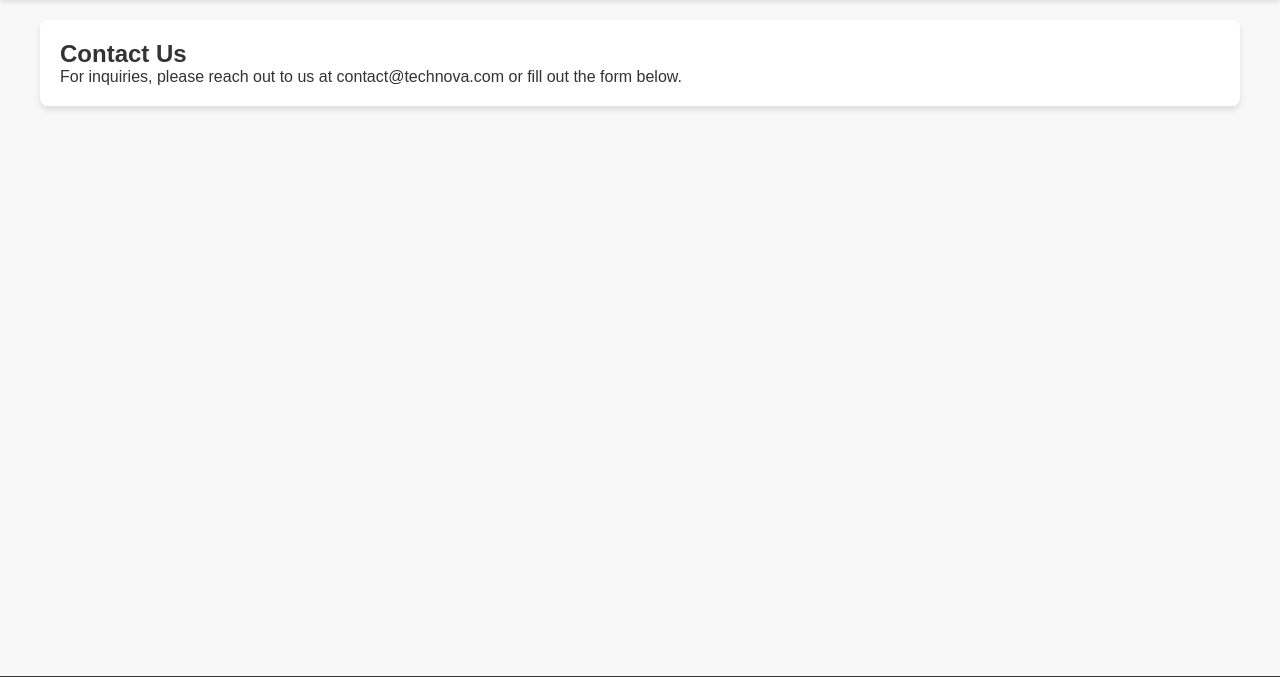
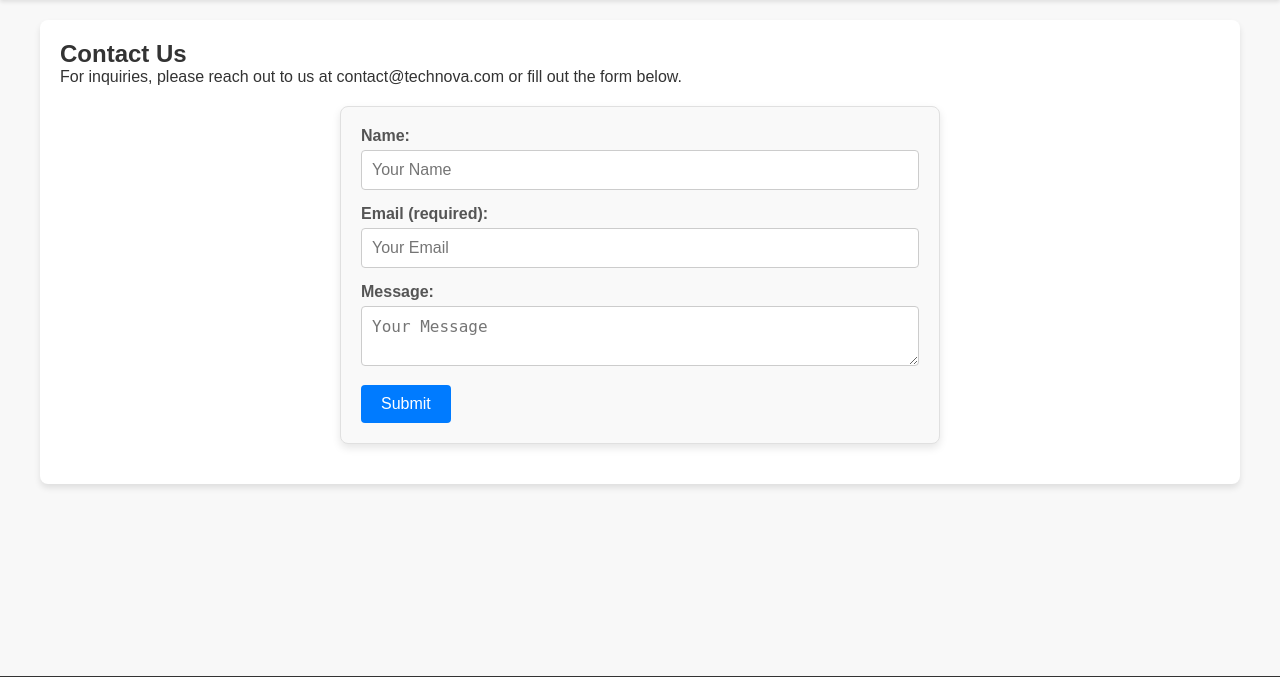
Before and after one commit to AHM-Saiful-Islam/WebsiteWithDjango, a Django app: page /contact/ in a window 1280 px wide. Shown: the part 68-745 px from the top of the page. Run offline with Django 5.2, Linux system fonts and the light colour scheme.

Commit message:
Create contact form

```diff
--- a/science_tech_blog/blog/static/css/style.css
+++ b/science_tech_blog/blog/static/css/style.css
@@ -195,3 +195,69 @@ footer {
         font-size: 14px;
     }
 }
+
+/* Basic styling for the form container - Start */
+.contact-form {
+    background-color: #f9f9f9;
+    border: 1px solid #e0e0e0;
+    border-radius: 8px;
+    padding: 20px;
+    box-shadow: 0 4px 8px rgba(0, 0, 0, 0.1);
+    max-width: 600px;
+    margin: 20px auto;
+}
+
+/* Styling for form headings */
+.contact-form h2 {
+    text-align: center;
+    margin-bottom: 15px;
+    color: #333;
+}
+
+/* Styling for labels */
+.contact-form label {
+    display: block;
+    margin-bottom: 5px;
+    font-weight: bold;
+    color: #555;
+}
+
+/* Styling for input fields and textarea */
+.contact-form .form-control {
+    width: 100%;
+    padding: 10px;
+    margin-bottom: 15px;
+    border: 1px solid #ccc;
+    border-radius: 4px;
+    font-size: 16px;
+}
+
+.contact-form .form-control:focus {
+    border-color: #007bff;
+    outline: none;
+    box-shadow: 0 0 5px rgba(0, 123, 255, 0.5);
+}
+
+/* Styling for the submit button */
+.contact-form .btn {
+    background-color: #007bff;
+    color: #fff;
+    padding: 10px 20px;
+    border: none;
+    border-radius: 4px;
+    cursor: pointer;
+    font-size: 16px;
+    transition: background-color 0.3s ease;
+}
+
+.contact-form .btn:hover {
+    background-color: #0056b3;
+}
+
+/* Responsive design for smaller screens */
+@media (max-width: 768px) {
+    .contact-form {
+        padding: 15px;
+    }
+}
+/* Basic styling for the form container - End */
--- a/science_tech_blog/blog/templates/blog/contact.html
+++ b/science_tech_blog/blog/templates/blog/contact.html
@@ -5,6 +5,26 @@
     <section>
         <h2>Contact Us</h2>
         <p>For inquiries, please reach out to us at contact@technova.com or fill out the form below.</p>
+
+        <form action="/submit_contact/" method="post" class="contact-form">
+            {% csrf_token %}
+            <div class="form-group">
+                <label for="name">Name:</label>
+                <input type="text" id="name" name="name" class="form-control" placeholder="Your Name">
+            </div>
+
+            <div class="form-group">
+                <label for="email">Email (required):</label>
+                <input type="email" id="email" name="email" class="form-control" placeholder="Your Email" required>
+            </div>
+
+            <div class="form-group">
+                <label for="message">Message:</label>
+                <textarea id="message" name="message" class="form-control" placeholder="Your Message"></textarea>
+            </div>
+
+            <button type="submit" class="btn btn-primary">Submit</button>
+        </form>
     </section>
 </main>
 {% endblock %}
```
